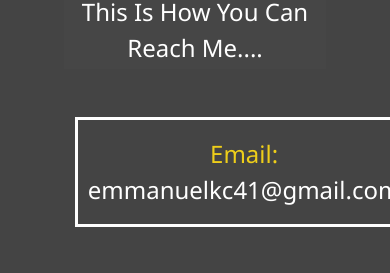
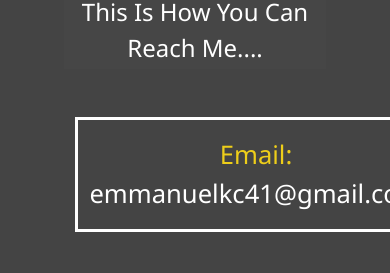
Before and after one commit to kaesea2/ekwueme_emmanuel, a website: page dist/contact.html in a window 390 px wide. Shown: the part 217-490 px from the top of the page. Drawn offline with Linux system fonts and the light colour scheme.

Commit message:
worked on mobile reponsive

```diff
--- a/scss/_mobile.scss
+++ b/scss/_mobile.scss
@@ -87,8 +87,8 @@
                 padding: 0.5rem 0.5rem;
             }
             &.my-mail {
-                font-size: 1.5rem;
-                padding: 1.0rem 0.6rem;
+                font-size: 1.6rem;
+                padding: 1.0rem 0.7rem;
                 &:hover {
                     padding: 0.5rem 0.4rem;
                 }
```
Also changed, not shown: dist/css/main.css.
